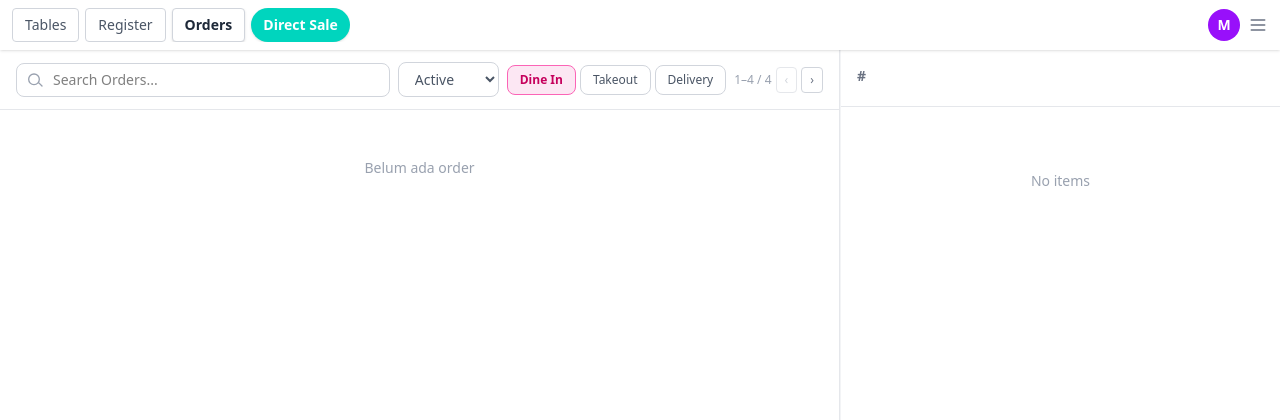
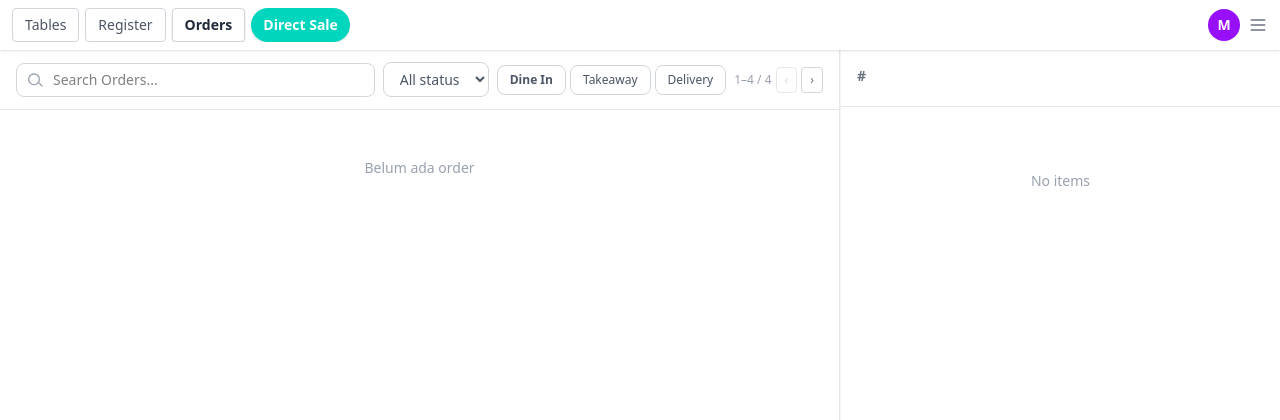
Before and after one commit to lifanwar/django-warung22-pos, a Django app: page /point-off-sales/orders/ in a window 1280 px wide. Shown: the top 420 px of the page. Run offline with Django 5.2, Linux system fonts and the light colour scheme; data that the repository does not hold is empty; style sheets or scripts are compiled from the project's sources; some libraries are stand-ins or nearby versions.

Commit message:
Add handling filter when status selected or order type selected

```diff
--- a/apps/point_off_sale/templates/point_off_sale/order_list.html
+++ b/apps/point_off_sale/templates/point_off_sale/order_list.html
@@ -27,18 +27,73 @@
         </div>
 
         <!-- Status Filter -->
-        <select class="text-sm border border-gray-300 rounded-lg px-3 py-1.5 text-gray-600 focus:outline-none focus:ring-2 focus:ring-pink-400 bg-white">
-          <option>Active</option>
-          <option>Pending</option>
-          <option>Closed</option>
-        </select>
+        <form method="get" class="inline">
+          {% if active_type %}
+            <input type="hidden" name="type" value="{{ active_type }}">
+          {% endif %}
+
+          <select name="status"
+                  class="text-sm border border-gray-300 rounded-lg px-3 py-1.5 text-gray-600
+                         focus:outline-none focus:ring-2 focus:ring-pink-400 bg-white"
+                  onchange="this.form.submit()">
+
+            <option value=""
+              {% if not active_status %}selected{% endif %}>
+              All status
+            </option>
+
+            <option value="active"
+              {% if active_status == 'active' %}selected{% endif %}>
+              Active
+            </option>
+
+            <option value="pending"
+              {% if active_status == 'pending' %}selected{% endif %}>
+              Pending
+            </option>
+
+            <option value="closed"
+              {% if active_status == 'closed' %}selected{% endif %}>
+              Closed
+            </option>
+          </select>
+        </form>
+
+
 
         <!-- Order Type Pills -->
         <div class="flex gap-1">
-          <button class="px-3 py-1.5 text-xs rounded-lg border bg-pink-100 border-pink-400 text-pink-700 font-semibold">Dine In</button>
-          <button class="px-3 py-1.5 text-xs rounded-lg border bg-white border-gray-300 text-gray-600 hover:bg-gray-50">Takeout</button>
-          <button class="px-3 py-1.5 text-xs rounded-lg border bg-white border-gray-300 text-gray-600 hover:bg-gray-50">Delivery</button>
+          <a href="{% url 'orderlist' %}?type=dine_in{% if active_status %}&status={{ active_status }}{% endif %}"
+             class="px-3 py-1.5 text-xs rounded-lg border font-semibold
+                    {% if active_type == 'dine_in' %}
+                      bg-pink-100 border-pink-400 text-pink-700
+                    {% else %}
+                      bg-white border-gray-300 text-gray-600 hover:bg-gray-50
+                    {% endif %}">
+            Dine In
+          </a>
+
+          <a href="{% url 'orderlist' %}?type=takeaway{% if active_status %}&status={{ active_status }}{% endif %}"
+             class="px-3 py-1.5 text-xs rounded-lg border
+                    {% if active_type == 'takeaway' %}
+                      bg-pink-100 border-pink-400 text-pink-700 font-semibold
+                    {% else %}
+                      bg-white border-gray-300 text-gray-600 hover:bg-gray-50
+                    {% endif %}">
+            Takeaway
+          </a>
+
+          <a href="{% url 'orderlist' %}?type=delivery{% if active_status %}&status={{ active_status }}{% endif %}"
+             class="px-3 py-1.5 rounded-lg border text-xs
+                    {% if active_type == 'delivery' %}
+                      bg-pink-100 border-pink-400 text-pink-700 font-semibold
+                    {% else %}
+                      bg-white border-gray-300 text-gray-600 hover:bg-gray-50
+                    {% endif %}">
+            Delivery
+          </a>
         </div>
+
 
         <!-- Pagination -->
         <div class="flex items-center gap-1 ml-auto">
--- a/apps/point_off_sale/views.py
+++ b/apps/point_off_sale/views.py
@@ -37,8 +37,11 @@ class OrderList(ListView):
     context_object_name = 'orders'
     ordering = ['-created_at']
 
+    VALID_TYPES = ['dine_in', 'takeaway', 'delivery']
+    VALID_STATUS = ['active', 'pending', 'closed']
+
     def get_queryset(self):
-        return models.Order.objects.only(
+        qs = models.Order.objects.only(
             'id',
             'customer_name',
             'table',
@@ -47,6 +50,23 @@ class OrderList(ListView):
             'subtotal',
             'created_at'
         ).select_related('table').order_by('-created_at')
+
+        order_type = self.request.GET.get('type')
+        status = self.request.GET.get('status')
+
+        if order_type in self.VALID_TYPES:
+            qs = qs.filter(order_type=order_type)
+
+        if status in self.VALID_STATUS:
+            qs = qs.filter(status=status)
+
+        return qs
+
+    def get_context_data(self, **kwargs):
+        context = super().get_context_data(**kwargs)
+        context['active_type'] = self.request.GET.get('type', '')
+        context['active_status'] = self.request.GET.get('status', '')
+        return context
 
 @method_decorator(csrf_exempt, name='dispatch')
 class OrderDetailAjaxView(DetailView):
```
